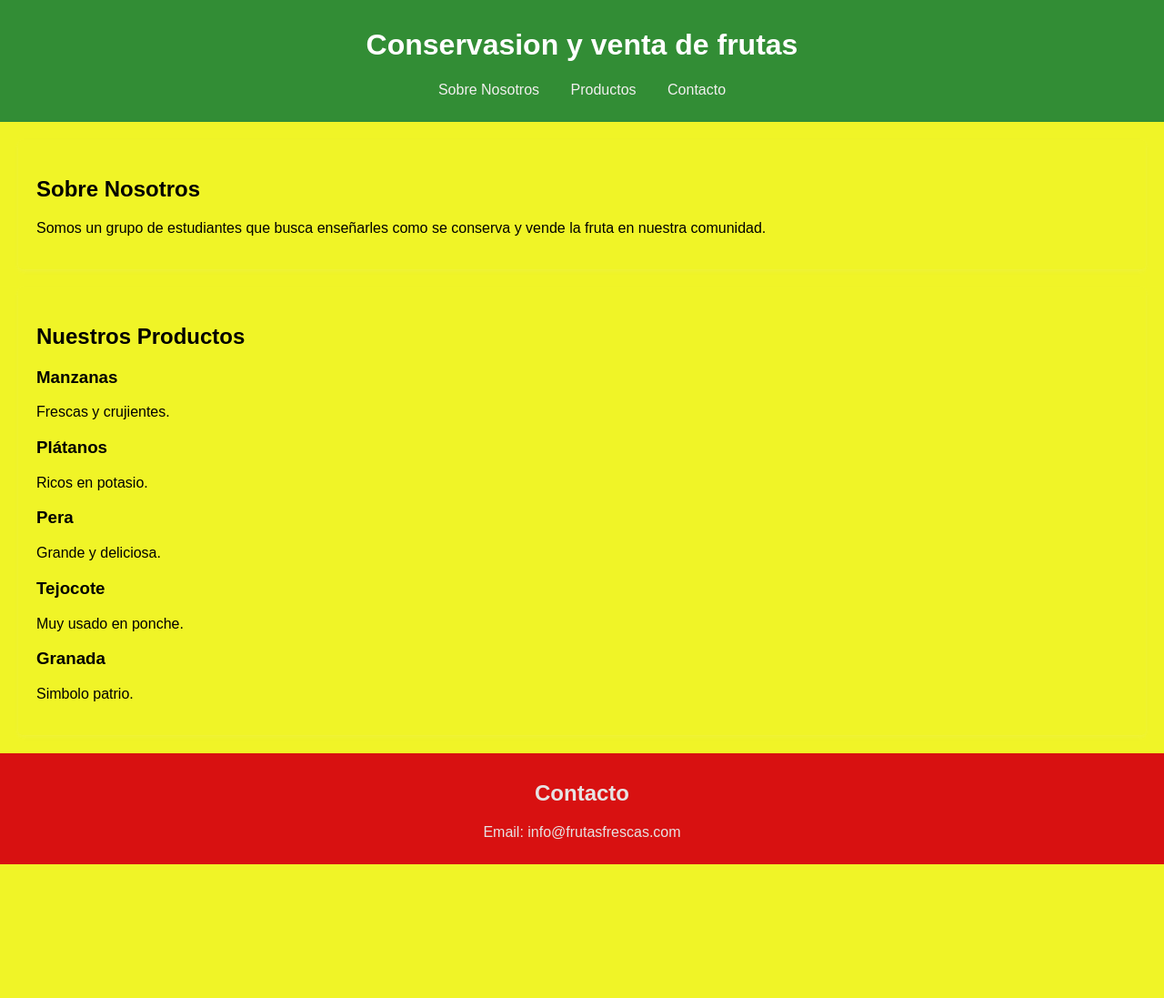
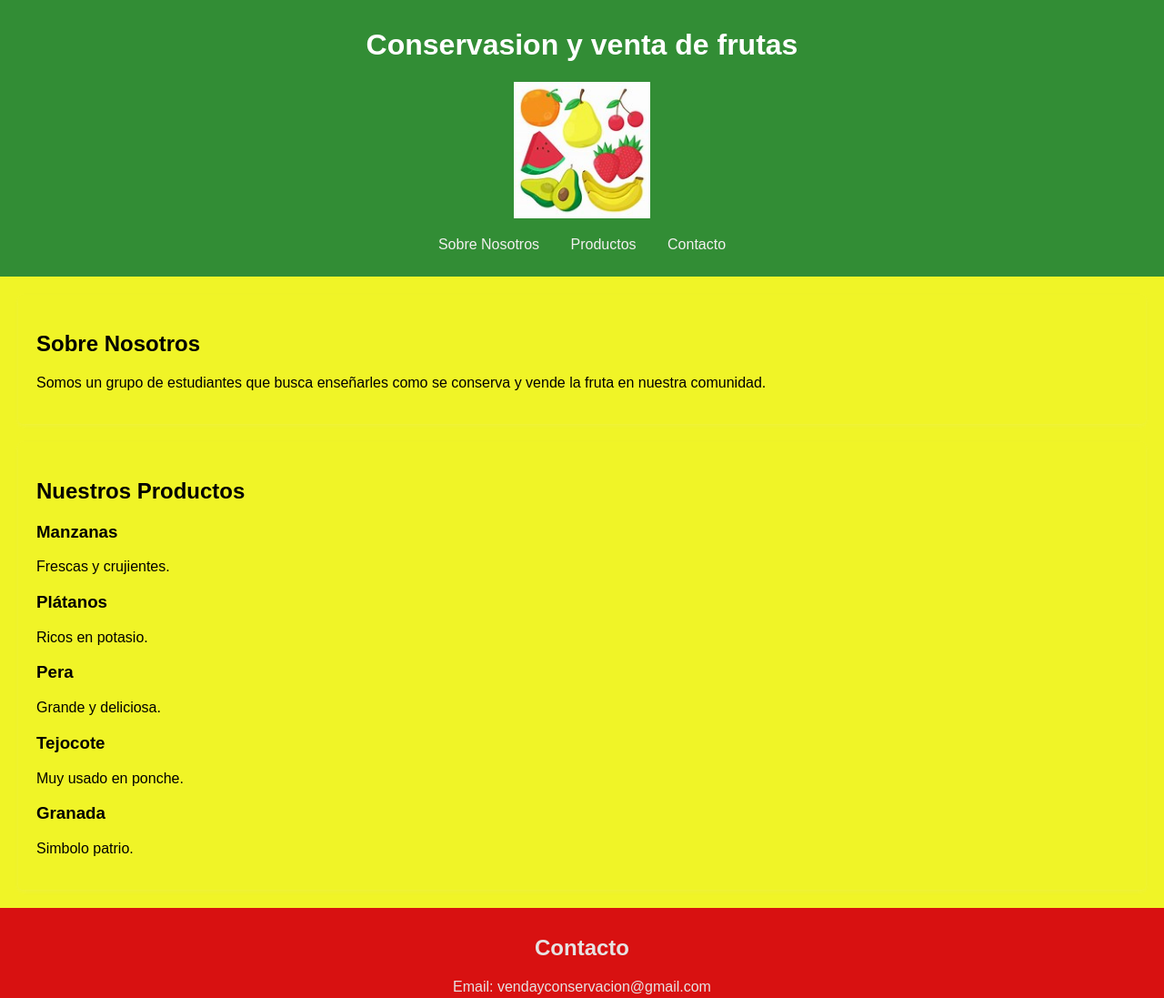
Before and after one commit to rystra/transversal, a plain HTML site: page index.html in a window 1280 px wide. Shown: the whole page at 91% size. Before the commit the page ends 950 px from the top, so only its background shows below. Drawn offline with Linux system fonts and the light colour scheme.

Commit message:
Nuevos cambios en  index.html (transversal)

```diff
--- a/index.html
+++ b/index.html
@@ -9,6 +9,7 @@
 <body>
     <header>
         <h1>Conservasion y venta de frutas</h1>
+        <img src="logo.jpg" alt="" height="150px" >
         <nav>
             <ul>
                 <li><a href="#about">Sobre Nosotros</a></li>
@@ -49,7 +50,7 @@
 
     <footer id="contact">
         <h2>Contacto</h2>
-        <p>Email: info@frutasfrescas.com</p>
+        <p>Email: vendayconservacion@gmail.com</p>
     </footer>
 </body>
 </html>
```
